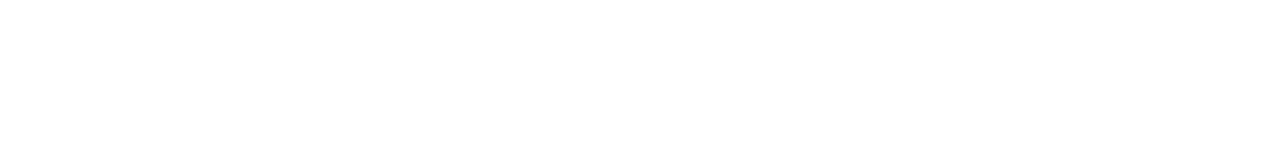
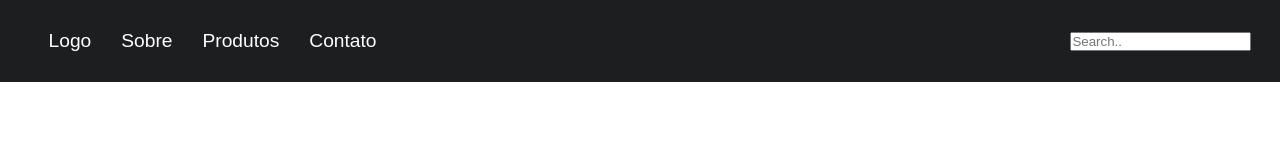
Before and after one commit to YuriGochi/HTML-CSS, a plain HTML site: page index.html in a window 1280 px wide. Drawn offline with Linux system fonts and the light colour scheme.

Commit message:
header update spancing organization

```diff
--- a/index.html
+++ b/index.html
@@ -7,5 +7,16 @@
     <title>StartDev - Comunidade</title>
 </head>
 <body>
+    <header class="header">
+        <nav>
+          <ul class="menu">
+            <li><a href="/">Logo</a></li>
+            <li><a href="/">Sobre</a></li>
+            <li><a href="/">Produtos</a></li>
+            <li><a href="/">Contato</a></li>
+          </ul>
+        </nav>
+        <input class="searchBar" type="text" placeholder="Search..">
+    </header>
 </body>
 </html>
--- a/style.css
+++ b/style.css
@@ -8,3 +8,39 @@
 html, body {
     height: 100%;
 }
+
+body, ul, li, p {
+	list-style: none;
+	font-size: 1.2rem;
+}
+
+a {
+	text-decoration: none;
+	color: white;
+}
+
+.header {
+	background: #1d1e20;
+	display: flex;
+	flex-wrap: wrap;
+	justify-content: space-around;
+	align-items: center;
+	padding: 20px;
+  }
+
+  .menu {
+	display: flex;
+  }
+
+  .menu li {
+	margin-left: 10px;
+  }
+
+  .menu li a {
+	display: block;
+	padding: 10px;
+  }
+
+  .searchBar {
+	margin-left: 50em;
+  }
```
Also changed, not shown: assets/header/logoStartDev.svg (added).
